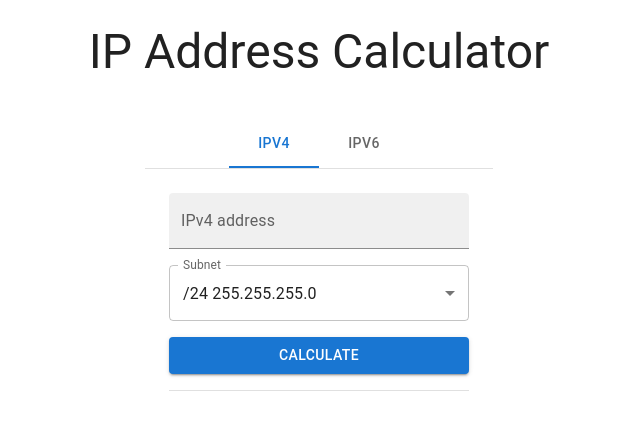
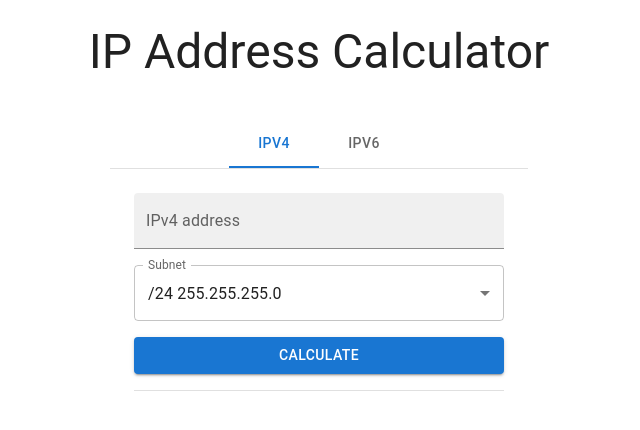
Before and after one commit to m2mt-l/IP_Subnet_Calculator, a React (Create React App) app: page / in a window 1280 px wide. Shown: the top 430 px of the page, without its empty margins (321-961 px from the left). Built offline with nearby package versions, Linux system fonts and the light colour scheme; the HTML template or start-up script is replaced by a standard one.

Commit message:
fix: width

```diff
--- a/src/components/IPv4Input.tsx
+++ b/src/components/IPv4Input.tsx
@@ -81,7 +81,7 @@ const IPv4Input: FC = () => {
                 id="filled-basic"
                 label="IPv4 address"
                 variant="filled"
-                sx={{ width: 300 }}
+                sx={{ minWidth: 370 }}
                 placeholder={DefaultIPv4.placeholder}
                 onChange={handleIpv4AddressChange}
             />
--- a/src/components/IPv4ResultTable.tsx
+++ b/src/components/IPv4ResultTable.tsx
@@ -20,7 +20,7 @@ import { ipv4Calculator } from "../util/ipv4Calculator";
 const IPv4ResultTable: FC<{ ipv4Address: string; subnet: string }> = ({ ipv4Address, subnet }) => {
     return (
         <TableContainer component={Paper}>
-            <Table sx={{ minWidth: 300 }} aria-label="simple table">
+            <Table sx={{ minWidth: 370 }} aria-label="simple table">
                 <TableBody>
                     {ipv4ResultTable.map((type, index) => (
                         <TableRow key={index}>
--- a/src/components/MenuTabs.tsx
+++ b/src/components/MenuTabs.tsx
@@ -37,7 +37,7 @@ const MenuTabs: FC = () => {
     };
 
     return (
-        <Box sx={{ width: "100%" }}>
+        <Box sx={{ minWidth: "370" }}>
             <Box sx={{ borderBottom: 1, borderColor: "divider" }}>
                 <Tabs value={value} onChange={handleChange} aria-label="menu tabs" centered>
                     <Tab label="IPv4" />
```
